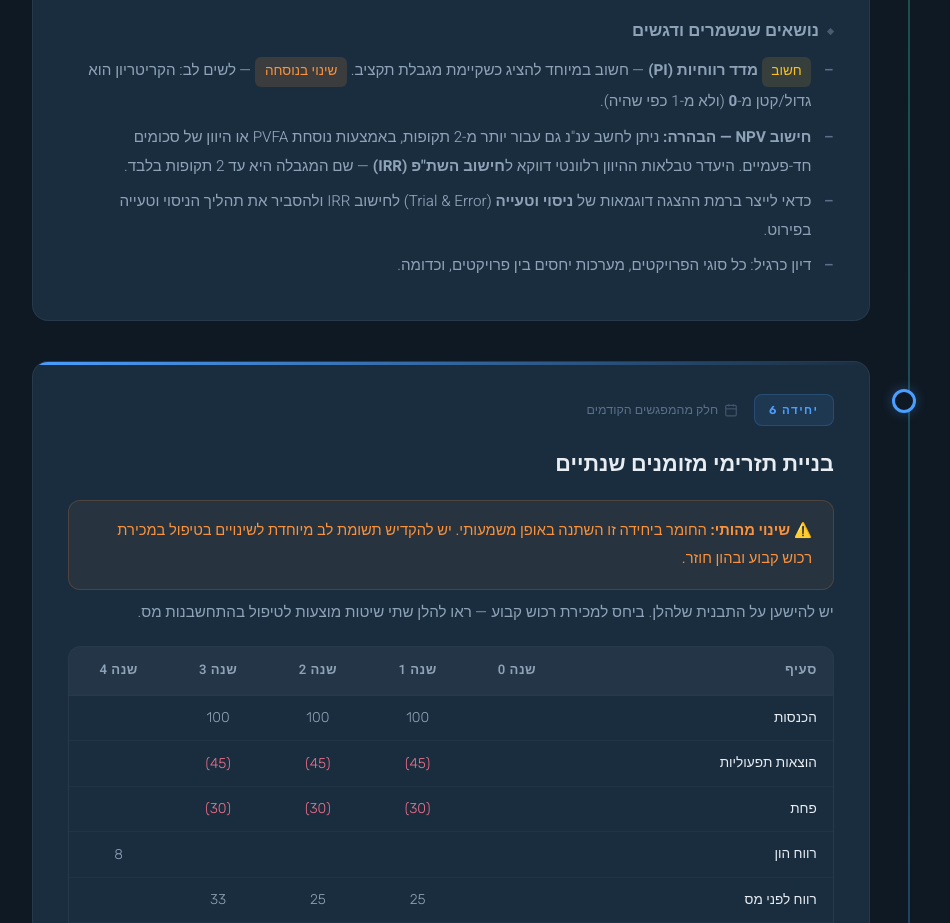
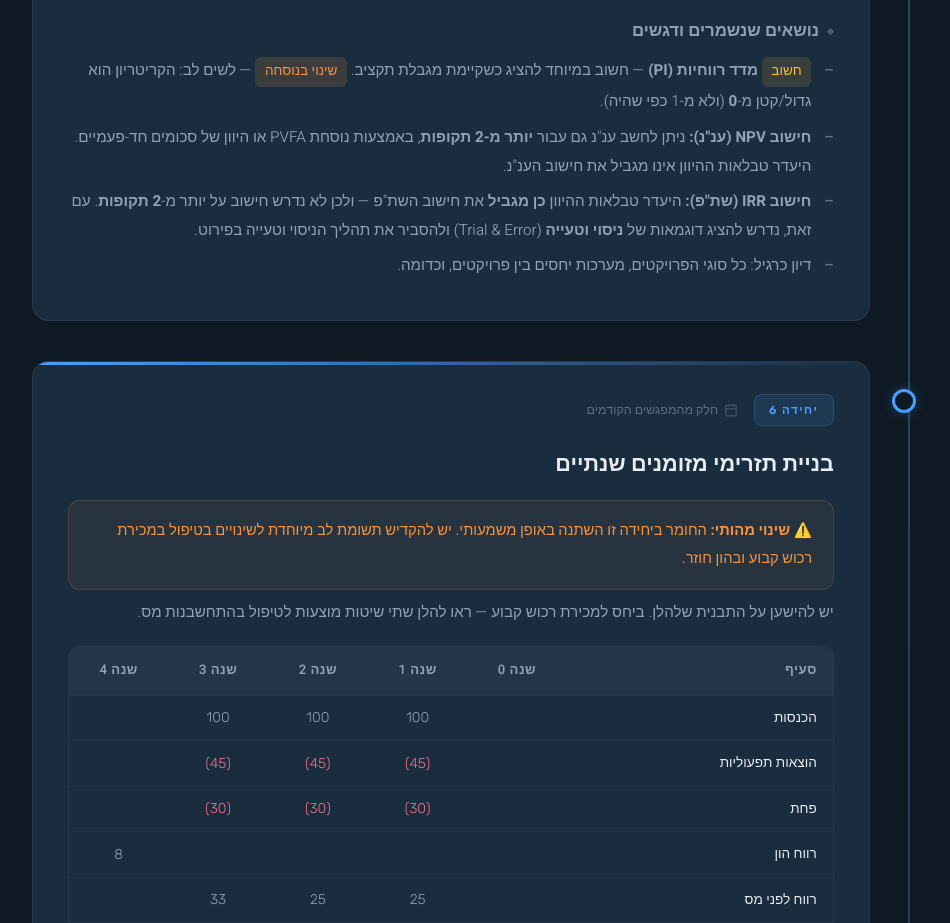
Before and after one commit to shaytsaban/13005, a website: page newstructure.html in a window 1280 px wide. Shown: the part 1669-2592 px from the top of the page, without its empty margins (160-1110 px from the left). Drawn offline with Linux system fonts and the light colour scheme.

Commit message:
Update newstructure.html

```diff
--- a/newstructure.html
+++ b/newstructure.html
@@ -634,8 +634,8 @@
         <h3>נושאים שנשמרים ודגשים</h3>
         <ul>
           <li><span class="highlight hl-important">חשוב</span> <strong>מדד רווחיות (PI)</strong> — חשוב במיוחד להציג כשקיימת מגבלת תקציב. <span class="highlight hl-changed">שינוי בנוסחה</span> — לשים לב: הקריטריון הוא גדול/קטן מ-<strong>0</strong> (ולא מ-1 כפי שהיה).</li>
-          <li><strong>חישוב NPV — הבהרה:</strong> ניתן לחשב ענ"נ גם עבור יותר מ-2 תקופות, באמצעות נוסחת PVFA או היוון של סכומים חד-פעמיים. היעדר טבלאות ההיוון רלוונטי דווקא ל<strong>חישוב השת"פ (IRR)</strong> — שם המגבלה היא עד 2 תקופות בלבד.</li>
-          <li>כדאי לייצר ברמת ההצגה דוגמאות של <strong>ניסוי וטעייה</strong> (Trial & Error) לחישוב IRR ולהסביר את תהליך הניסוי וטעייה בפירוט.</li>
+          <li><strong>חישוב NPV (ענ"נ):</strong> ניתן לחשב ענ"נ גם עבור <strong>יותר מ-2 תקופות</strong>, באמצעות נוסחת PVFA או היוון של סכומים חד-פעמיים. היעדר טבלאות ההיוון אינו מגביל את חישוב הענ"נ.</li>
+          <li><strong>חישוב IRR (שת"פ):</strong> היעדר טבלאות ההיוון <strong>כן מגביל</strong> את חישוב השת"פ — ולכן לא נדרש חישוב על יותר מ-<strong>2 תקופות</strong>. עם זאת, נדרש להציג דוגמאות של <strong>ניסוי וטעייה</strong> (Trial &amp; Error) ולהסביר את תהליך הניסוי וטעייה בפירוט.</li>
           <li>דיון כרגיל: כל סוגי הפרויקטים, מערכות יחסים בין פרויקטים, וכדומה.</li>
         </ul>
       </div>
```
